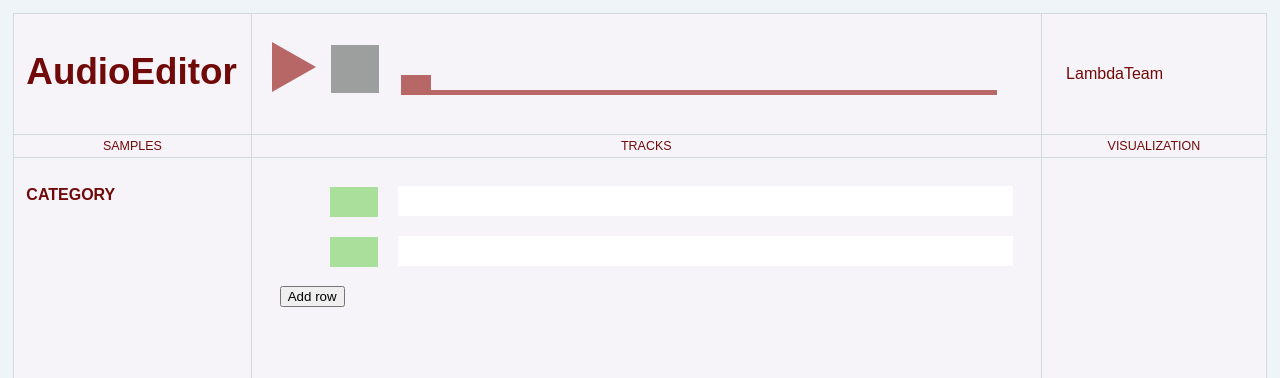
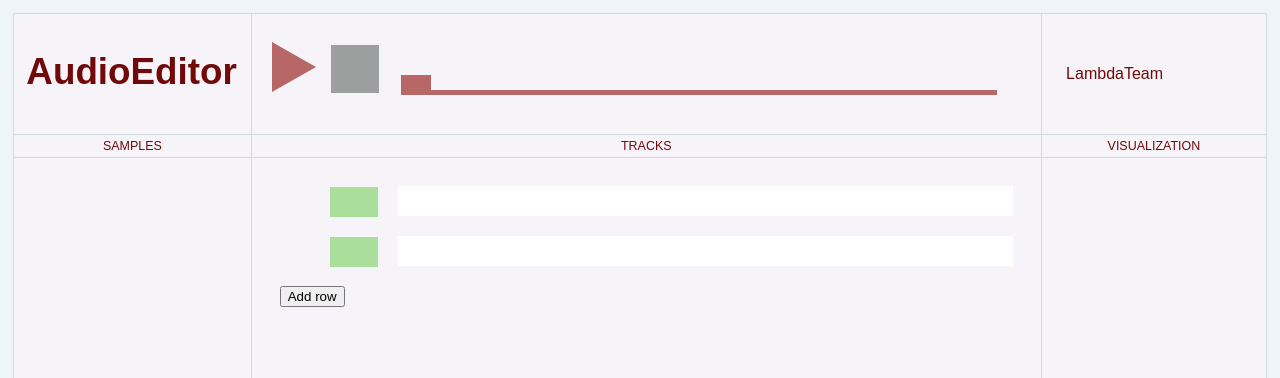
Before and after one commit to bohdan-chechyn/Audio-editor, a PHP site: page /html/index.phtml in a window 1280 px wide. Shown: the top 378 px of the page. Run offline with PHP 8.4, Linux system fonts and the light colour scheme; data that the repository does not hold is empty.

Commit message:
Category header removed

```diff
--- a/html/index.phtml
+++ b/html/index.phtml
@@ -171,9 +171,6 @@
                 </tr>
                 <tr class="_site_body_row" valign="top">
                     <td class="_site_table_left_cell">
-                        <h3 class="sample_category">
-                            CATEGORY
-                        </h3>
                         <div class="sample_category_items" id="files_tree">
 
                             <?php echo $viewFilesTree; ?>
```
